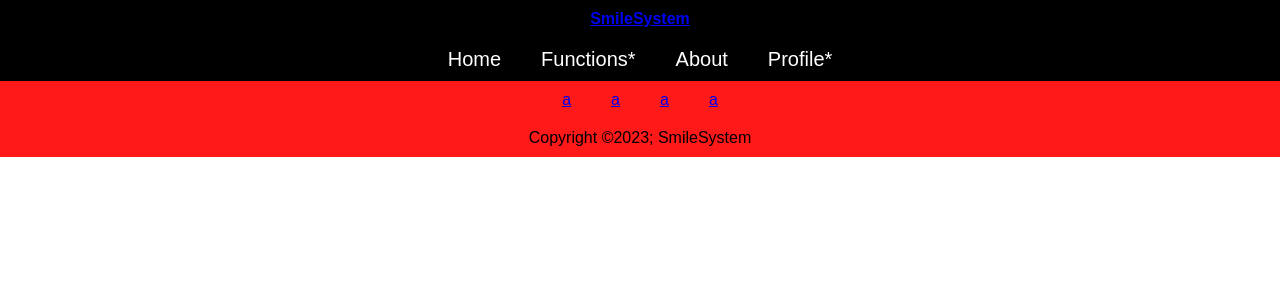
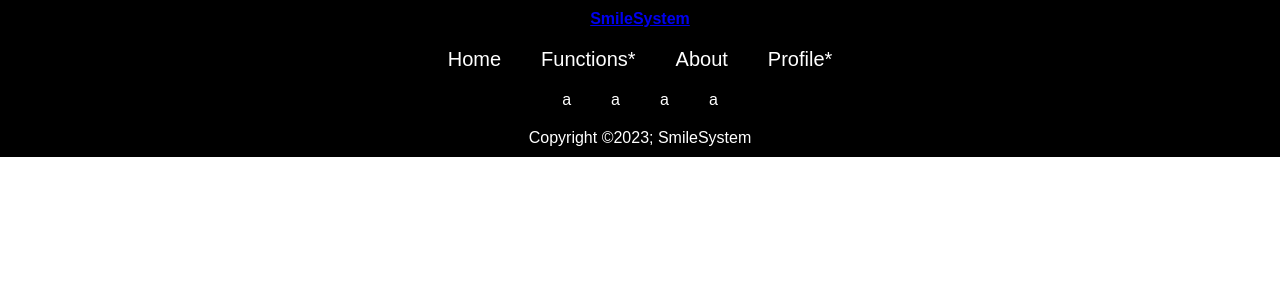
Before and after one commit to BrunoAntonio16/ResidenciaPortoDigitalFrontEnd, a React (Create React App) app: page / in a window 1280 px wide. Shown: the top 300 px of the page. Built offline with nearby package versions, Linux system fonts and the light colour scheme; a web font is replaced by a local one.

Commit message:
Style in footer

```diff
--- a/src/layouts/Footer.css
+++ b/src/layouts/Footer.css
@@ -1,7 +1,7 @@
 .footer{
     display: block;
     align-items: center;
-    background: rgb(255, 25, 25);
+    background: rgb(0, 0, 0);
 }
 
 footer nav{
@@ -15,7 +15,13 @@ footer nav{
     padding: 20px;
 }
 
+.footer a{
+    text-decoration: none;
+    color: white;
+}
+
 .footer-copy{
     padding: 10px;
     text-align: center;
+    color: white;
 }
```
